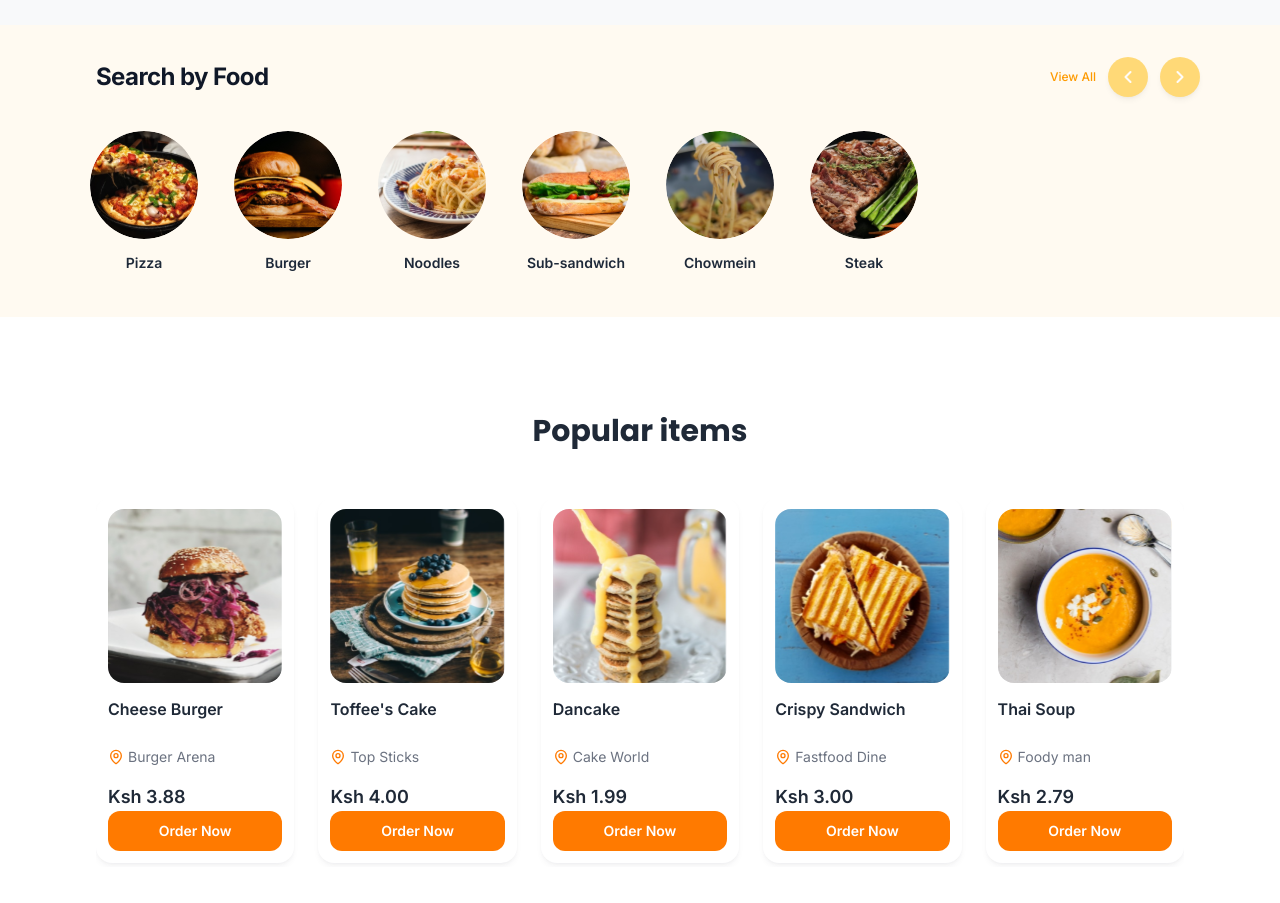
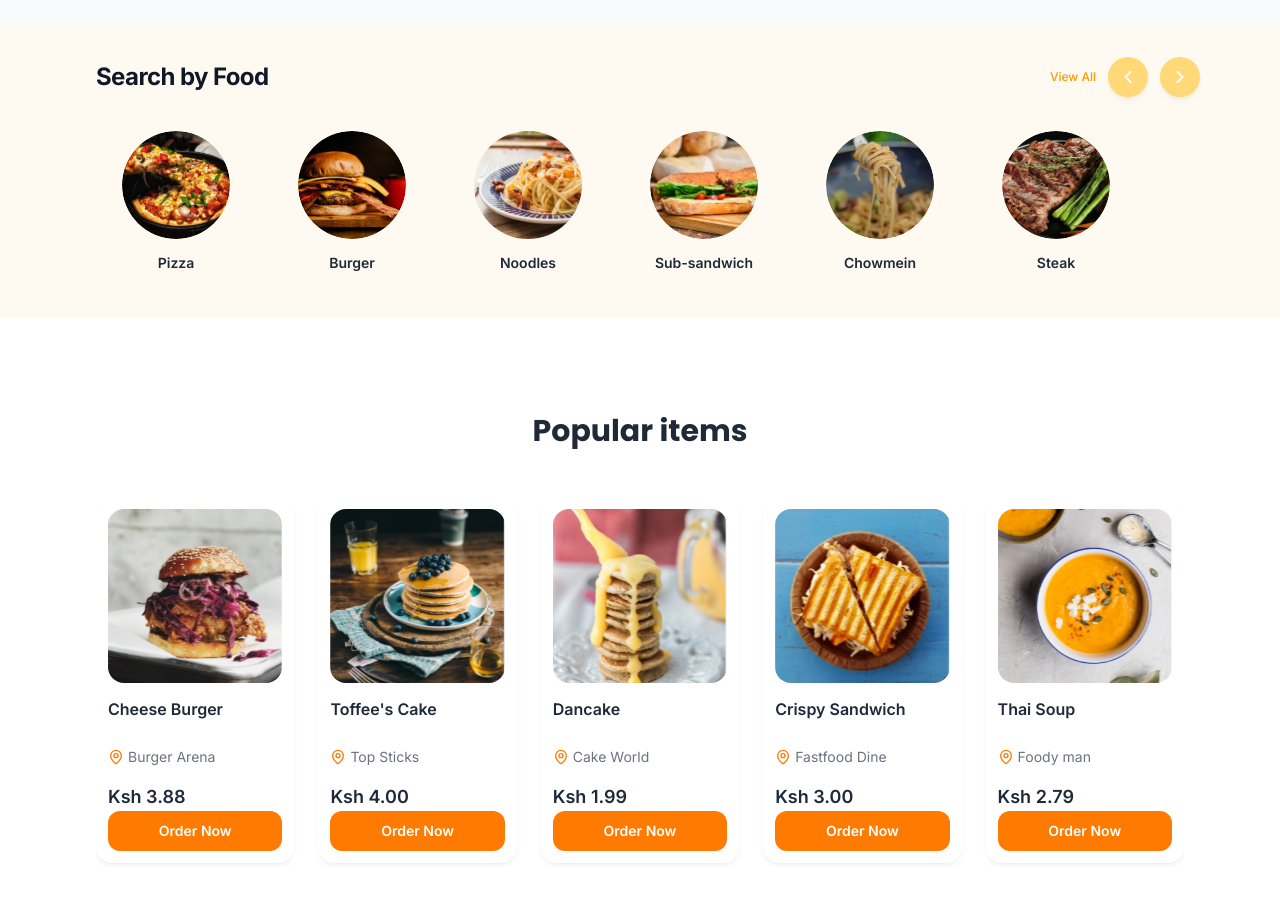
Before and after one commit to elainees-devs/food-wagon, a React (Vite) app: page / in a window 1280 px wide. Shown: the part 1880-2783 px from the top of the page. Built offline with nearby package versions, Linux system fonts and the light colour scheme.

Commit message:
style(home): add left padding to search by food list items

```diff
--- a/src/features/home/components/SearchByFood/SearchByFood.tsx
+++ b/src/features/home/components/SearchByFood/SearchByFood.tsx
@@ -179,7 +179,7 @@ export function SearchByFood() {
             aria-label="Food categories"
           >
             {categories.map((category) => (
-              <li key={category.id} className="flex flex-shrink-0">
+              <li key={category.id} className="flex flex-shrink-0 pl-8">
                 <FoodCategoryCard
                   category={category}
                   onSelect={handleSelect}
```
